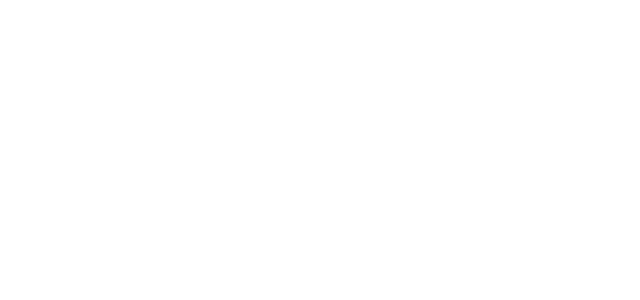
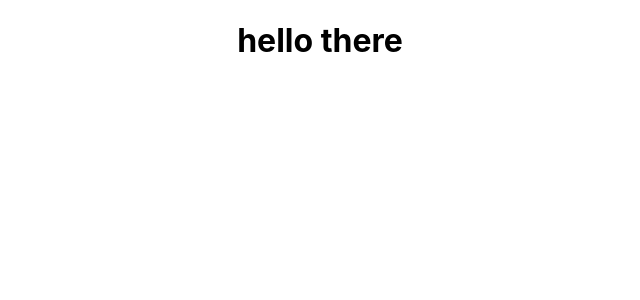
Before and after one commit to dalal-sarah/social-media-project, a React (Create React App) app: page / in a window 1280 px wide. Shown: the top 300 px of the page, without its empty margins (320-960 px from the left). Built offline with nearby package versions, Linux system fonts and the light colour scheme.

Commit message:
Update App.js

```diff
--- a/src/App.js
+++ b/src/App.js
@@ -5,6 +5,7 @@
 function App() {
   return (
     <div className="App">
+      <h1> hello there</h1>
 
     </div>
   );
```
